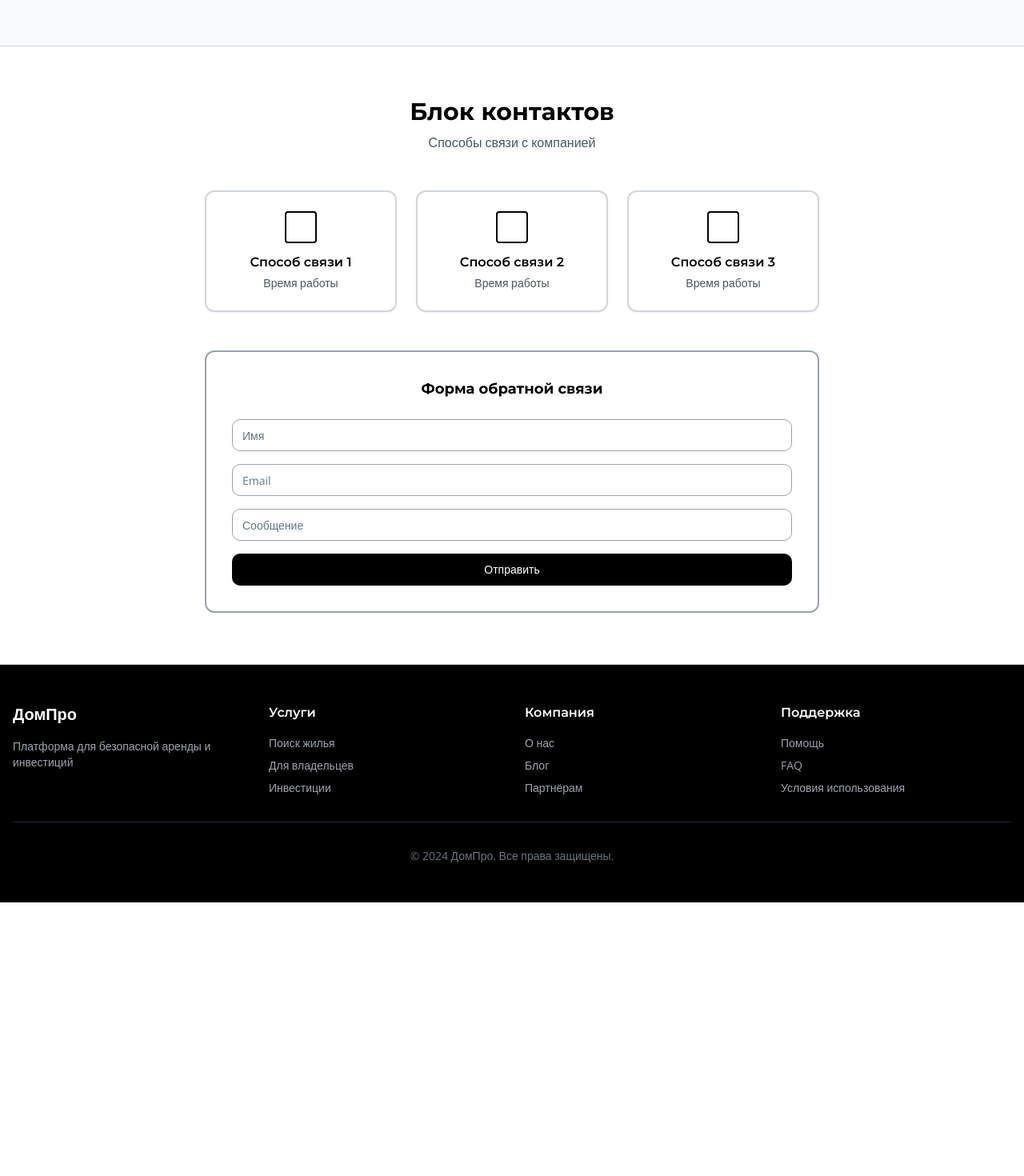
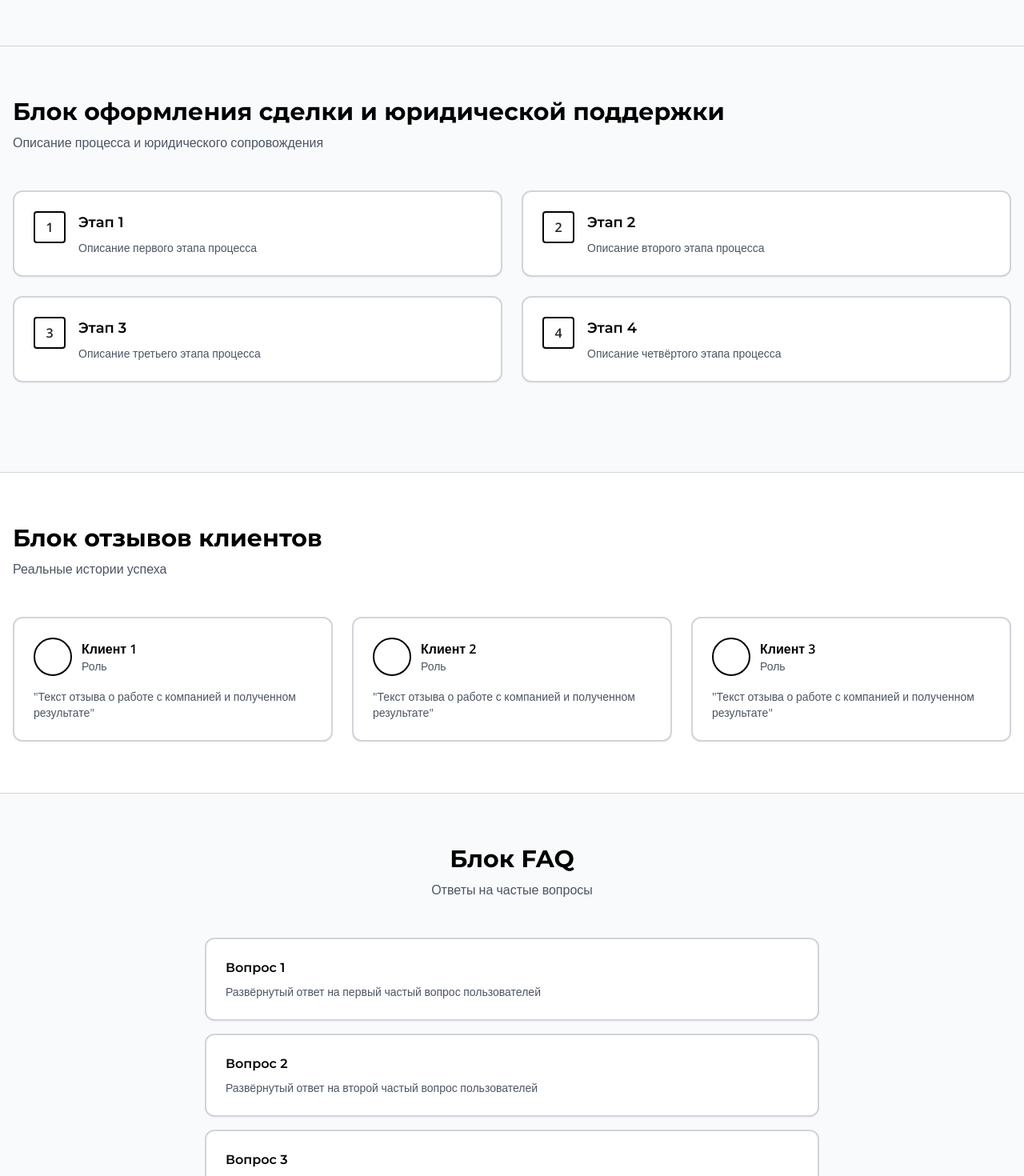
Before and after one commit to pr-poehali-dev/housing-landing-development, a React (Vite) app: page / in a window 1280 px wide. Shown: the part 2600-4070 px from the top of the page at 80% size. Before the commit the page ends 3728 px from the top, so only its background shows below. Built offline with nearby package versions, Linux system fonts and the light colour scheme.

Commit message:
Добавлены все 9 блоков

```diff
--- a/src/pages/Index.tsx
+++ b/src/pages/Index.tsx
@@ -180,11 +180,100 @@ const Index = () => {
         </div>
       </section>
 
+      <section className="py-16 border-b border-gray-300 bg-gray-50">
+        <div className="container mx-auto px-4">
+          <div className="mb-12">
+            <h2 className="text-3xl font-bold mb-2 text-black">Блок оформления сделки и юридической поддержки</h2>
+            <p className="text-gray-600">Описание процесса и юридического сопровождения</p>
+          </div>
+
+          <div className="grid md:grid-cols-2 gap-6 mb-12">
+            {[
+              { title: 'Этап 1', desc: 'Описание первого этапа процесса' },
+              { title: 'Этап 2', desc: 'Описание второго этапа процесса' },
+              { title: 'Этап 3', desc: 'Описание третьего этапа процесса' },
+              { title: 'Этап 4', desc: 'Описание четвёртого этапа процесса' }
+            ].map((item, i) => (
+              <Card key={i} className="border-2 border-gray-300 bg-white">
+                <CardContent className="pt-6">
+                  <div className="flex gap-4">
+                    <div className="w-10 h-10 border-2 border-black rounded flex items-center justify-center font-bold flex-shrink-0">
+                      {i + 1}
+                    </div>
+                    <div>
+                      <h3 className="text-lg font-semibold mb-2 text-black">{item.title}</h3>
+                      <p className="text-gray-600 text-sm">{item.desc}</p>
+                    </div>
+                  </div>
+                </CardContent>
+              </Card>
+            ))}
+          </div>
+        </div>
+      </section>
+
+      <section className="py-16 border-b border-gray-300">
+        <div className="container mx-auto px-4">
+          <div className="mb-12">
+            <h2 className="text-3xl font-bold mb-2 text-black">Блок отзывов клиентов</h2>
+            <p className="text-gray-600">Реальные истории успеха</p>
+          </div>
+
+          <div className="grid md:grid-cols-3 gap-6">
+            {[
+              { name: 'Клиент 1', role: 'Роль', text: 'Текст отзыва о работе с компанией и полученном результате' },
+              { name: 'Клиент 2', role: 'Роль', text: 'Текст отзыва о работе с компанией и полученном результате' },
+              { name: 'Клиент 3', role: 'Роль', text: 'Текст отзыва о работе с компанией и полученном результате' }
+            ].map((review, i) => (
+              <Card key={i} className="border-2 border-gray-300">
+                <CardContent className="pt-6">
+                  <div className="flex items-center gap-3 mb-4">
+                    <div className="w-12 h-12 border-2 border-black rounded-full"></div>
+                    <div>
+                      <p className="font-semibold text-black">{review.name}</p>
+                      <p className="text-sm text-gray-600">{review.role}</p>
+                    </div>
+                  </div>
+                  <p className="text-sm text-gray-600">"{review.text}"</p>
+                </CardContent>
+              </Card>
+            ))}
+          </div>
+        </div>
+      </section>
+
+      <section className="py-16 border-b border-gray-300 bg-gray-50">
+        <div className="container mx-auto px-4">
+          <div className="max-w-3xl mx-auto">
+            <div className="mb-12 text-center">
+              <h2 className="text-3xl font-bold mb-2 text-black">Блок FAQ</h2>
+              <p className="text-gray-600">Ответы на частые вопросы</p>
+            </div>
+
+            <div className="space-y-4">
+              {[
+                { q: 'Вопрос 1', a: 'Развёрнутый ответ на первый частый вопрос пользователей' },
+                { q: 'Вопрос 2', a: 'Развёрнутый ответ на второй частый вопрос пользователей' },
+                { q: 'Вопрос 3', a: 'Развёрнутый ответ на третий частый вопрос пользователей' },
+                { q: 'Вопрос 4', a: 'Развёрнутый ответ на четвёртый частый вопрос пользователей' }
+              ].map((item, i) => (
+                <Card key={i} className="border-2 border-gray-300 bg-white">
+                  <CardContent className="p-6">
+                    <h3 className="font-semibold text-black mb-2">{item.q}</h3>
+                    <p className="text-sm text-gray-600">{item.a}</p>
+                  </CardContent>
+                </Card>
+              ))}
+            </div>
+          </div>
+        </div>
+      </section>
+
       <section id="contacts" className="py-16 border-b border-gray-300">
         <div className="container mx-auto px-4">
           <div className="max-w-3xl mx-auto">
             <div className="mb-12 text-center">
-              <h2 className="text-3xl font-bold mb-2 text-black">Блок контактов</h2>
+              <h2 className="text-3xl font-bold mb-2 text-black">Блок контактов и обратной связи</h2>
               <p className="text-gray-600">Способы связи с компанией</p>
             </div>
 
@@ -225,36 +314,36 @@ const Index = () => {
         <div className="container mx-auto px-4">
           <div className="grid md:grid-cols-4 gap-8 mb-8">
             <div>
-              <div className="text-xl font-bold mb-4">ДомПро</div>
-              <p className="text-sm text-gray-400">Платформа для безопасной аренды и инвестиций</p>
+              <div className="text-xl font-bold mb-4">Логотип</div>
+              <p className="text-sm text-gray-400">Краткое описание компании</p>
             </div>
             <div>
-              <h4 className="font-semibold mb-4">Услуги</h4>
+              <h4 className="font-semibold mb-4">Колонка 1</h4>
               <ul className="space-y-2 text-sm text-gray-400">
-                <li><a href="#search">Поиск жилья</a></li>
-                <li><a href="#owners">Для владельцев</a></li>
-                <li><a href="#invest">Инвестиции</a></li>
+                <li><a href="#">Ссылка</a></li>
+                <li><a href="#">Ссылка</a></li>
+                <li><a href="#">Ссылка</a></li>
               </ul>
             </div>
             <div>
-              <h4 className="font-semibold mb-4">Компания</h4>
+              <h4 className="font-semibold mb-4">Колонка 2</h4>
               <ul className="space-y-2 text-sm text-gray-400">
-                <li><a href="#">О нас</a></li>
-                <li><a href="#">Блог</a></li>
-                <li><a href="#">Партнёрам</a></li>
+                <li><a href="#">Ссылка</a></li>
+                <li><a href="#">Ссылка</a></li>
+                <li><a href="#">Ссылка</a></li>
               </ul>
             </div>
             <div>
-              <h4 className="font-semibold mb-4">Поддержка</h4>
+              <h4 className="font-semibold mb-4">Колонка 3</h4>
               <ul className="space-y-2 text-sm text-gray-400">
-                <li><a href="#">Помощь</a></li>
-                <li><a href="#">FAQ</a></li>
-                <li><a href="#">Условия использования</a></li>
+                <li><a href="#">Ссылка</a></li>
+                <li><a href="#">Ссылка</a></li>
+                <li><a href="#">Ссылка</a></li>
               </ul>
             </div>
           </div>
           <div className="border-t border-gray-800 pt-8 text-center text-sm text-gray-500">
-            <p>© 2024 ДомПро. Все права защищены.</p>
+            <p>© 2024 Копирайт. Все права защищены.</p>
           </div>
         </div>
       </footer>
```
